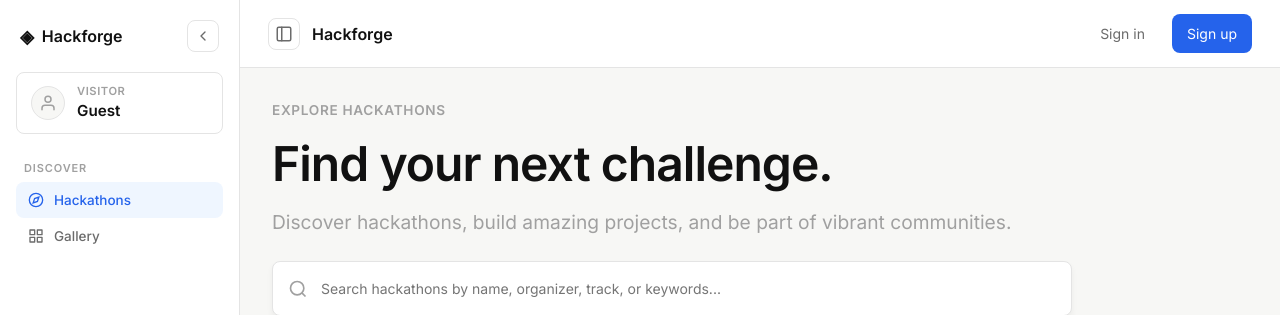
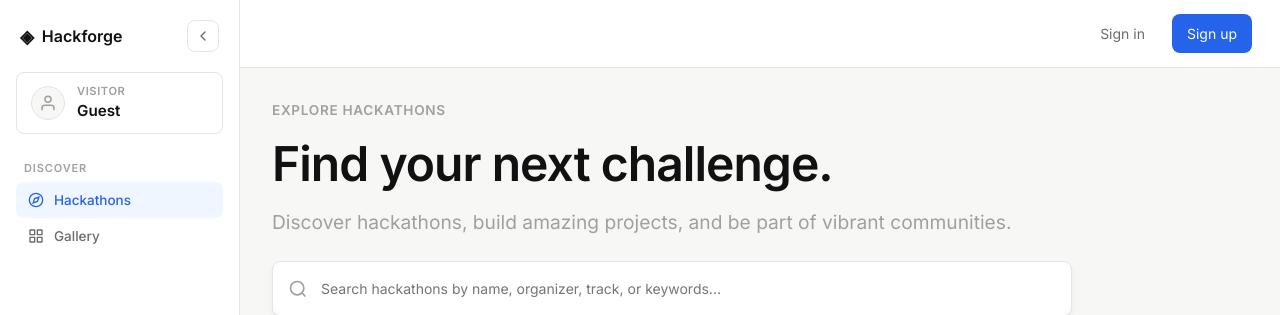
Before and after one commit to Anirudh-12/HackForge, a FastAPI app: page /explore in a window 1280 px wide. Shown: the top 315 px of the page. Run offline with FastAPI, Linux system fonts and the light colour scheme.

Commit message:
removed redundant sidenbar toogle button

```diff
--- a/src/templates/base_app.html
+++ b/src/templates/base_app.html
@@ -167,21 +167,12 @@
     <div class="app-main">
       <div class="topbar">
         <div style="display: flex; align-items: center; gap: 12px; position: relative;">
-          <button id="topbarSidebarToggle" class="sidebar-toggle-btn" onclick="toggleSidebar()" title="Toggle sidebar" aria-label="Toggle sidebar">
-            <svg width="18" height="18" viewBox="0 0 24 24" fill="none" stroke="currentColor" stroke-width="2" stroke-linecap="round" stroke-linejoin="round">
-              <rect x="3" y="3" width="18" height="18" rx="2" ry="2"></rect>
-              <line x1="9" y1="3" x2="9" y2="21"></line>
-            </svg>
-          </button>
-
-          {% if not user or (request and ('/participant/home' in request.url.path or '/explore' in request.url.path or '/projects' in request.url.path or '/profile' in request.url.path)) %}
-          <div class="topbar-brand-title" style="font-weight: 600; font-size: 1rem; color: var(--text-primary);">Hackforge</div>
-          {% elif all_events %}
+          {% if all_events and event and ('/organizer/' in request.url.path or '/admin/' in request.url.path) %}
           <div style="cursor: pointer; display: flex; align-items: center; gap: 4px; font-weight: 500;" onclick="const d = document.getElementById('eventDropdown'); d.style.display = d.style.display === 'none' ? 'block' : 'none'; event.stopPropagation();">
-            {{ event.name if event else 'Hackforge' }}
+            {{ event.name }}
             <span style="font-size: 10px;">🔻</span>
           </div>
-          <div id="eventDropdown" style="display: none; position: absolute; top: 100%; left: 44px; background: var(--surface); border: 1px solid var(--border); border-radius: var(--radius); box-shadow: var(--shadow); margin-top: 8px; min-width: 220px; z-index: 50; padding: 8px 0;">
+          <div id="eventDropdown" style="display: none; position: absolute; top: 100%; left: 0; background: var(--surface); border: 1px solid var(--border); border-radius: var(--radius); box-shadow: var(--shadow); margin-top: 8px; min-width: 220px; z-index: 50; padding: 8px 0;">
             <div style="padding: 4px 16px 8px; font-size: 11px; color: var(--text-muted); text-transform: uppercase; letter-spacing: 0.05em; border-bottom: 1px solid var(--border); margin-bottom: 4px;">Switch Event</div>
             {% for e in all_events %}
             <a href="/organizer/{{ e.id }}/dashboard" style="display: block; padding: 8px 16px; color: {% if event and e.id == event.id %}var(--accent){% else %}var(--text-primary){% endif %}; text-decoration: none; font-weight: {% if event and e.id == event.id %}500{% else %}400{% endif %};">
@@ -197,8 +188,8 @@
               if (d && e.target.closest('#eventDropdown') === null) d.style.display = 'none';
             });
           </script>
-          {% else %}
-          <div class="topbar-brand-title" style="font-weight: 500;">{{ event.name if event else 'Hackforge' }}</div>
+          {% elif event and ('/participant/' in request.url.path or '/judge/' in request.url.path) and not ('/participant/home' in request.url.path) %}
+          <div style="font-weight: 500;">{{ event.name }}</div>
           {% endif %}
         </div>
         <div style="display: flex; align-items: center; gap: 12px; position: relative;">
@@ -405,12 +396,7 @@
     }
 
     function updateSidebarAria(isCollapsed) {
-      const topbarBtn = document.getElementById('topbarSidebarToggle');
       const collapseBtn = document.getElementById('sidebarCollapseBtn');
-      if (topbarBtn) {
-        topbarBtn.title = isCollapsed ? 'Expand sidebar (Ctrl+B)' : 'Collapse sidebar (Ctrl+B)';
-        topbarBtn.setAttribute('aria-expanded', !isCollapsed);
-      }
       if (collapseBtn) {
         collapseBtn.title = isCollapsed ? 'Expand sidebar' : 'Collapse sidebar';
         collapseBtn.setAttribute('aria-expanded', !isCollapsed);
```
Also changed, not shown: tests/test_gallery.py (+3 -2 lines).
